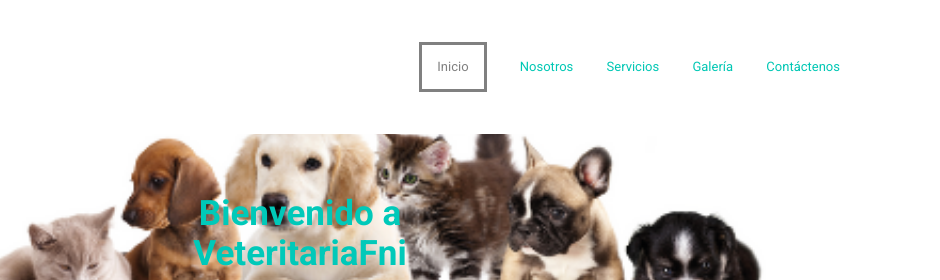
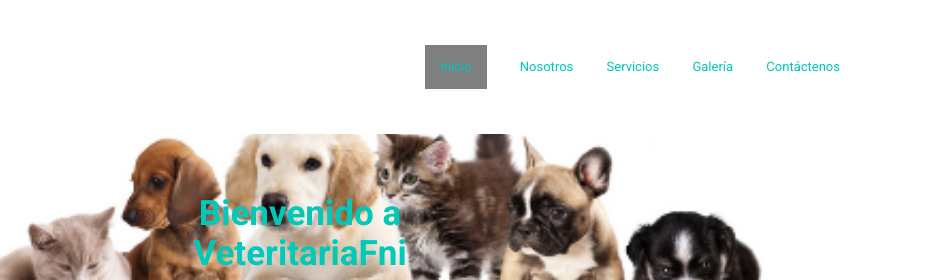
Before and after one commit to maximilianofni/pagina-web-VETERINARIAMFNI, a plain HTML site: page index.html in a window 1280 px wide. In both pictures the pointer is over the link "Inicio". Shown: the top 280 px of the page, 340-1280 px from the left. Drawn offline with Linux system fonts and the light colour scheme; a script that the page names is missing.

Commit message:
se coloco un estilo nuevo al hover del menu y boton en el archivo style.css

```diff
--- a/css/style.css
+++ b/css/style.css
@@ -51,8 +51,7 @@ header .container nav a
 }
 
 header .container nav a:hover {
-	color: gray;
-	border: solid;
+	background-color: gray;
 	text-decoration: none;
 	padding: 15px;
     display:inline-block;
@@ -176,7 +175,7 @@ footer .redes a
 }
 
 a.boton:hover {
-	color: gray;
+	background-color: gray;
 	border: solid;
 }
 
```
